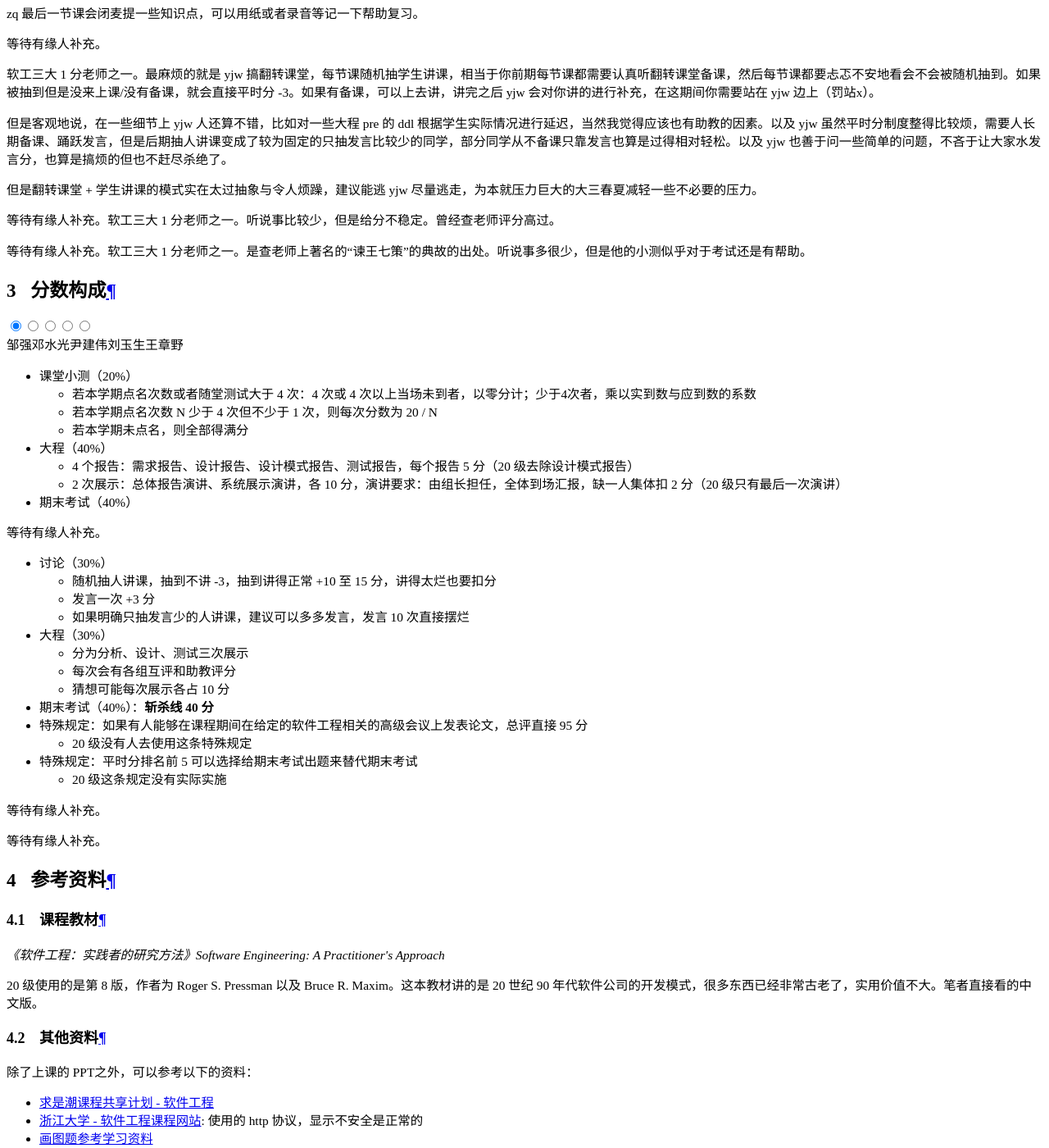
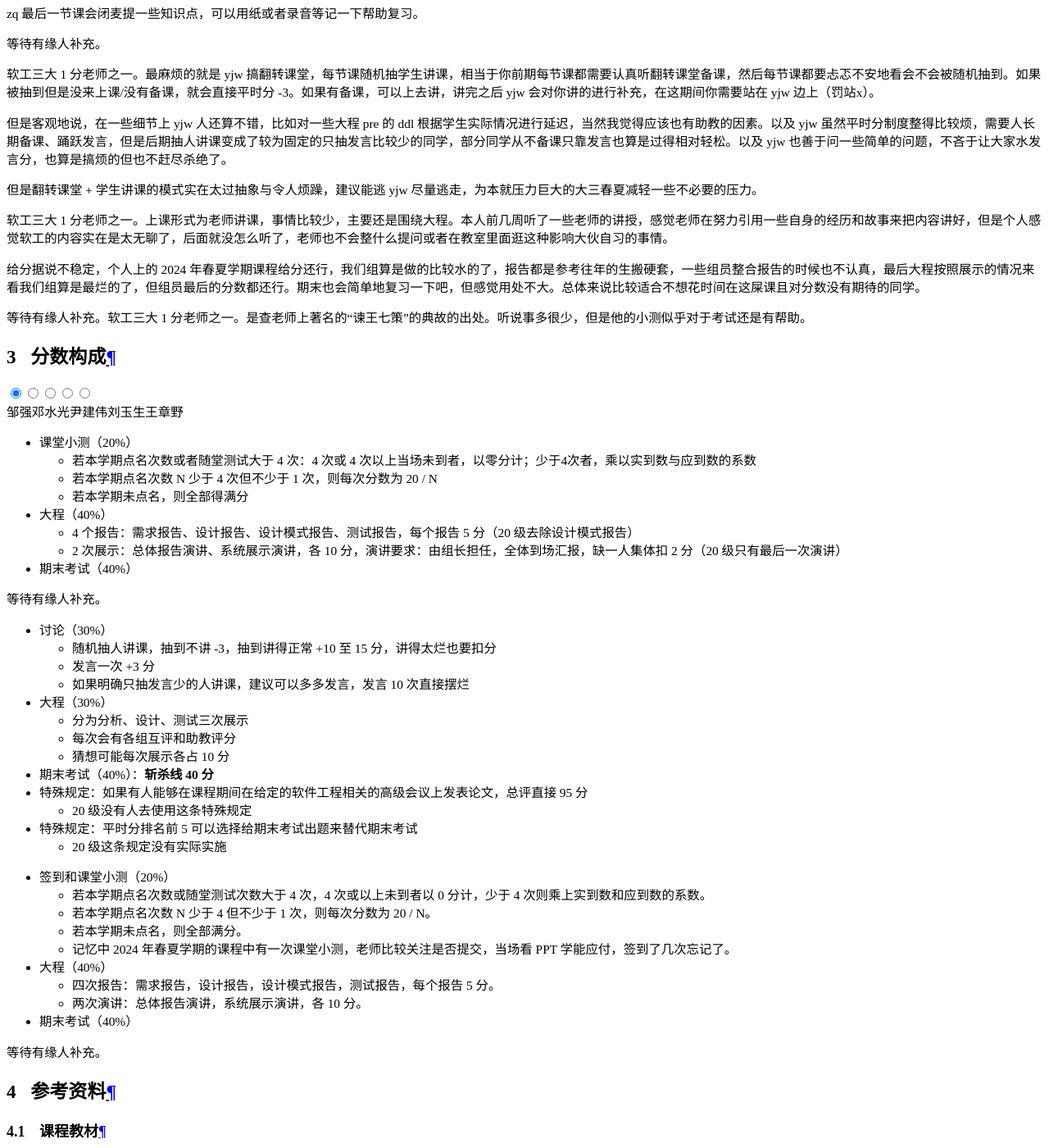
Before and after one commit to ZJU-Turing/TuringCourses, an MkDocs documentation site: the page built from docs/major_mandatory/software_engineering/index.md, in a window 1280 px wide and 1400 px high, scrolled down 19187 px. Shown: the whole window at 82% size. Built offline with MkDocs 1.6.1 and Material for MkDocs 9.7.7, drawn with Linux system fonts in a browser that asks for light colours; comment, search, counter and statistics services are not loaded.

Commit message:
docs: 补充软件工程课程刘玉生老师教学班情况 (#204)

```diff
--- a/docs/major_mandatory/software_engineering/index.md
+++ b/docs/major_mandatory/software_engineering/index.md
@@ -46,7 +46,9 @@
 
 === "刘玉生"
 
-    等待有缘人补充。软工三大 1 分老师之一。听说事比较少，但是给分不稳定。曾经查老师评分高过。
+    软工三大 1 分老师之一。上课形式为老师讲课，事情比较少，主要还是围绕大程。本人前几周听了一些老师的讲授，感觉老师在努力引用一些自身的经历和故事来把内容讲好，但是个人感觉软工的内容实在是太无聊了，后面就没怎么听了，老师也不会整什么提问或者在教室里面逛这种影响大伙自习的事情。
+
+    给分据说不稳定，个人上的 2024 年春夏学期课程给分还行，我们组算是做的比较水的了，报告都是参考往年的生搬硬套，一些组员整合报告的时候也不认真，最后大程按照展示的情况来看我们组算是最烂的了，但组员最后的分数都还行。期末也会简单地复习一下吧，但感觉用处不大。总体来说比较适合不想花时间在这屎课且对分数没有期待的同学。
 
 === "王章野"
 
@@ -87,7 +89,15 @@
 
 === "刘玉生"
 
-    等待有缘人补充。
+    * 签到和课堂小测（20%）
+        - 若本学期点名次数或随堂测试次数大于 4 次，4 次或以上未到者以 0 分计，少于 4 次则乘上实到数和应到数的系数。
+        - 若本学期点名次数 N 少于 4 但不少于 1 次，则每次分数为 20 / N。
+        - 若本学期未点名，则全部满分。
+        - 记忆中 2024 年春夏学期的课程中有一次课堂小测，老师比较关注是否提交，当场看 PPT 学能应付，签到了几次忘记了。
+    * 大程（40%）
+        - 四次报告：需求报告，设计报告，设计模式报告，测试报告，每个报告 5 分。
+        - 两次演讲：总体报告演讲，系统展示演讲，各 10 分。
+    * 期末考试（40%）
 
 === "王章野"
 
```
